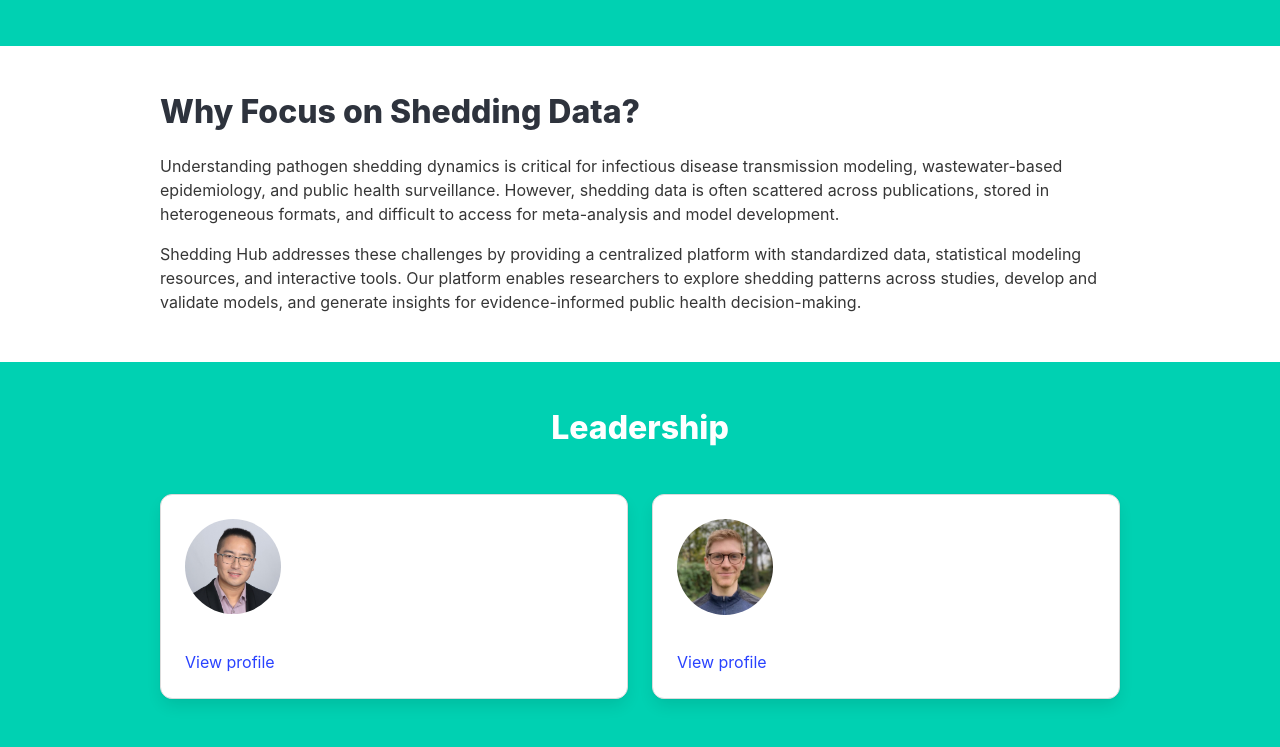
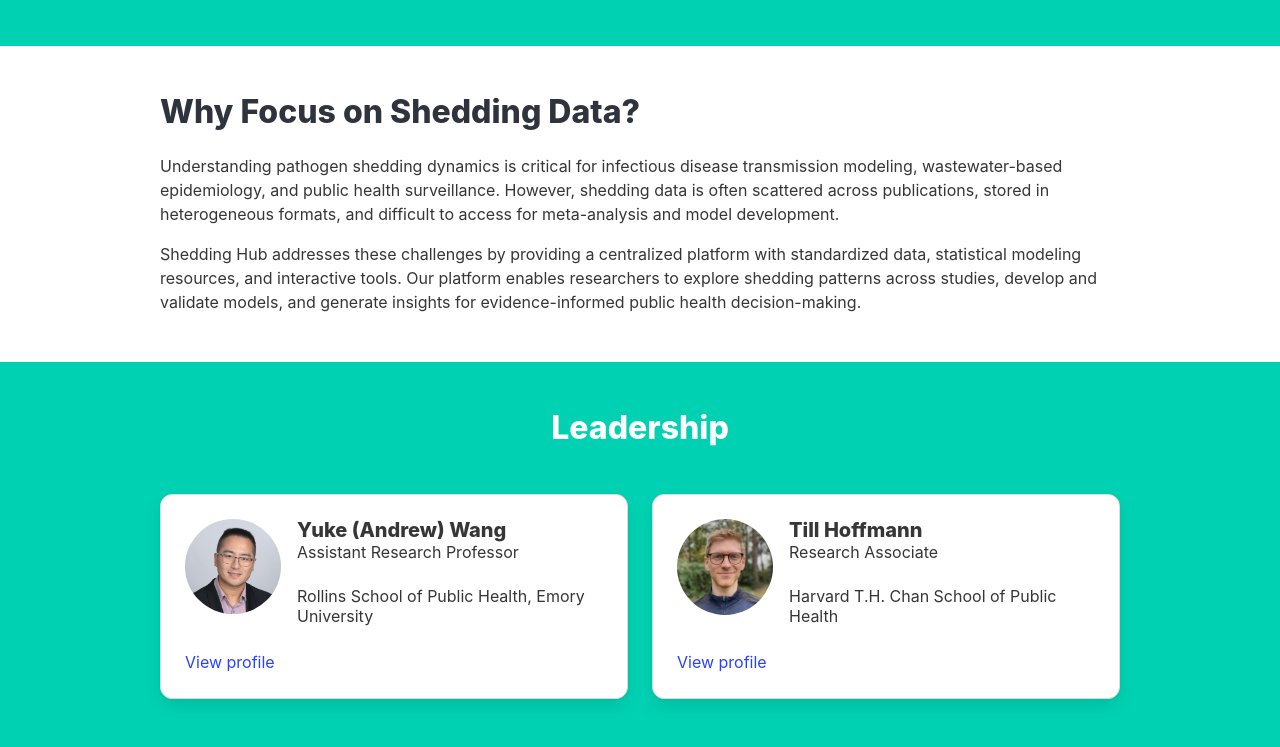
Before and after one commit to shedding-hub/shedding-hub.github.io, a Jekyll site: the page built from index.md, in a window 1280 px wide. Shown: the part 1565-2312 px from the top of the page. Built offline with Jekyll 4.4.1, drawn with Linux system fonts in a browser that asks for light colours; nearby versions of some CDN libraries.

Commit message:
Fix leadership card text colors in light theme
Change CSS selector to only apply white text to section headings in
primary backgrounds, not to nested cards. Cards now properly use themed
text colors (dark in light mode, light in dark mode).

🤖 Generated with [Claude Code](https://claude.com/claude-code)

Co-Authored-By: Claude Sonnet 4.5 <noreply@anthropic.com>

```diff
--- a/_layouts/default.html
+++ b/_layouts/default.html
@@ -244,9 +244,18 @@
       background-color: #2a4a8a !important;
     }
 
-    .has-background-primary .title,
-    .has-background-primary p {
+    /* Only apply white text to direct section headings and paragraphs in primary sections, not cards */
+    .has-background-primary > .container > .title,
+    .has-background-primary > .container > .content > p,
+    .has-background-primary .has-text-white {
       color: white !important;
+    }
+
+    /* Ensure cards inside primary sections use theme colors */
+    .has-background-primary .card .title,
+    .has-background-primary .card .subtitle,
+    .has-background-primary .card p {
+      color: var(--text-primary) !important;
     }
 
     /* Input and form elements */
```
